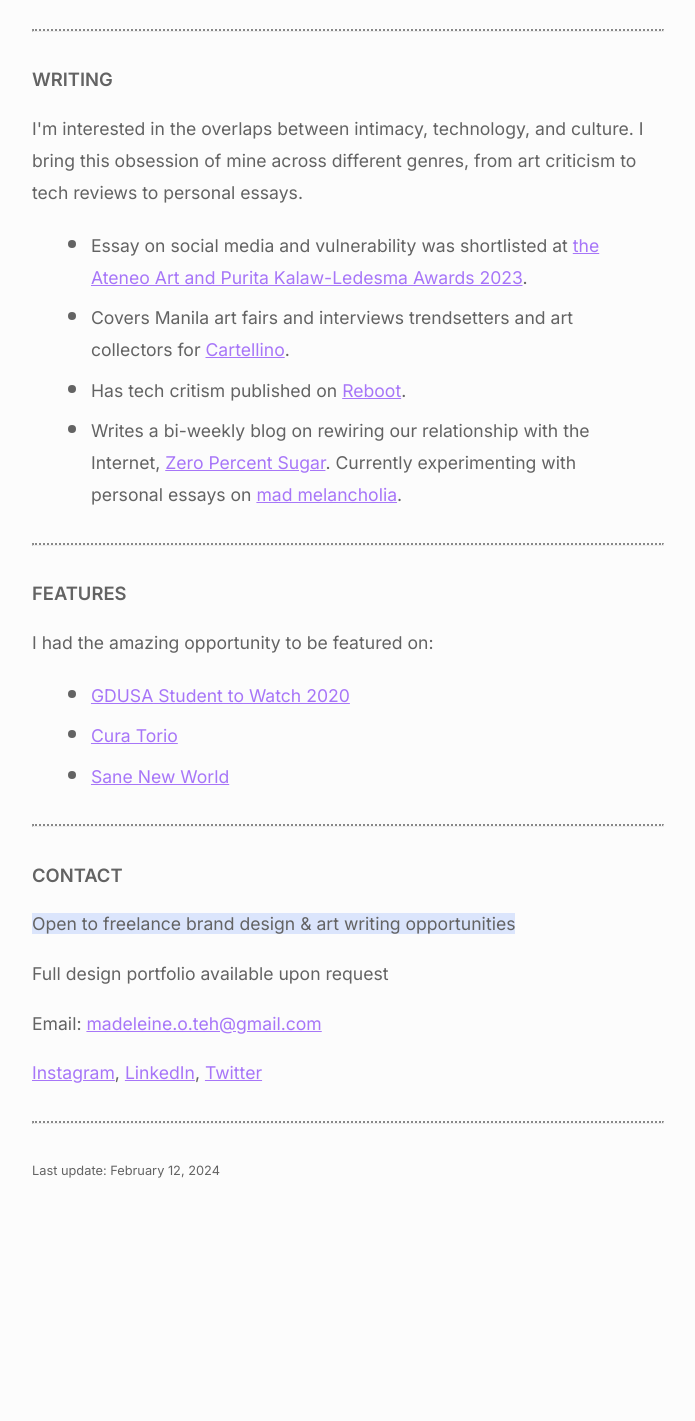
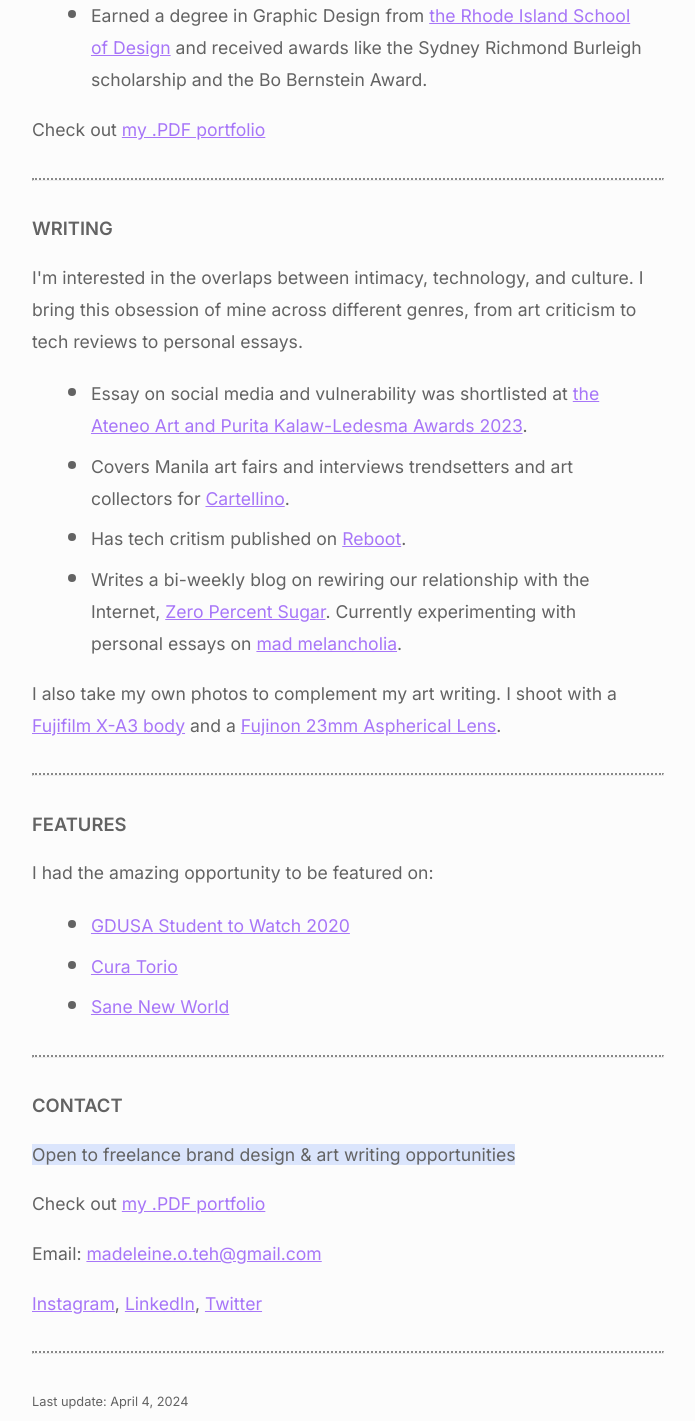
Before and after one commit to springbystone/springbystone.github.io, a plain HTML site: page index.html in a window 1280 px wide. Shown: the part 1057-2478 px from the top of the page, without its empty margins (292-987 px from the left). Before the commit the page ends 2392 px from the top, so only its background shows below. Drawn offline with Linux system fonts and the light colour scheme.

Commit message:
20240404
added .pdf portfolio & contact details

```diff
--- a/index.html
+++ b/index.html
@@ -14,7 +14,8 @@
                 <h1>Madeleine O. Teh</h1>
                 <p id="callout">I’m a designer & writer based in Manila, Philippines. I’m interested in telling <span id="italic">stories</span> through <span id="italic">words & visuals.</span></p>
                 <p><span id="highlight">Open to freelance brand design & art writing opportunities</span></p>
-
+                <p>Email: <a href="mailto:madeleine.o.teh@gmail.com">madeleine.o.teh@gmail.com</a></p>
+                <p><a href="https://www.instagram.com/madeleine.o.teh/" target="_blank">Instagram</a>, <a href="https://www.linkedin.com/in/madeleine-teh2021/" target="_blank">LinkedIn</a>, <a href="https://twitter.com/madeleine_o_teh" target="_blank">Twitter</a></p>
             </div>
             <div id="design" class="section">
                 <hr>
@@ -25,7 +26,8 @@
                     <li>Illustrated stock images and managed freelancers at <a href="https://www.canva.com/" target="_blank">Canva</a>.</li>
                     <li>Designed for artists & arts organizations at <a href="https://www.silverlensgalleries.com/" target="_blank">Silverlens Galleries</a> and <a href="https://info.risd.edu/marketing-communications/" target="_blank">the RISD Media Group</a>.</li>
                     <li>Earned a degree in Graphic Design from <a href="https://www.risd.edu/">the Rhode Island School of Design</a> and received awards like the Sydney Richmond Burleigh scholarship and the Bo Bernstein Award.</li>
-                </ul>
+                 </ul>
+                <p>Check out <a href="https://drive.google.com/file/d/1J3Tez9trT6xEDss_P7zKFPg0ULYfbV28/view" target="_blank">my .PDF portfolio</a></p>
             </div>
             <div id="writing" class="section">
                 <hr>
@@ -37,6 +39,7 @@
                     <li>Has tech critism published on <a href="https://joinreboot.org/p/2023-roundup" target="_blank">Reboot</a>.</li>
                     <li>Writes a bi-weekly blog on rewiring our relationship with the Internet, <a href="https://zeropercentsugar.substack.com/">Zero Percent Sugar</a>. Currently experimenting with personal essays on <a href="https://madeleineoteh.substack.com/">mad melancholia</a>.</li>
                 </ul>
+                <p>I also take my own photos to complement my art writing. I shoot with a <a href="https://fujifilm-x.com/en-us/support/compatibility/cameras/x-a3/" target="_blank">Fujifilm X-A3 body</a> and a <a href="https://www.henryscameraphoto.com/Fujinon-XF-23mm-F2.0-WR" target="_blank">Fujinon 23mm Aspherical Lens</a>.</p>
             </div>
             <div id="features" class="section">
                 <hr>
@@ -52,12 +55,12 @@
                 <hr>
                 <h2>CONTACT</h2>
                 <p><span id="highlight">Open to freelance brand design & art writing opportunities</span></p>
-                <p>Full design portfolio available upon request</p>
+                <p>Check out <a href="https://drive.google.com/file/d/1J3Tez9trT6xEDss_P7zKFPg0ULYfbV28/view" target="_blank">my .PDF portfolio</a></p>
                 <p>Email: <a href="mailto:madeleine.o.teh@gmail.com">madeleine.o.teh@gmail.com</a></p>
                 <p><a href="https://www.instagram.com/madeleine.o.teh/" target="_blank">Instagram</a>, <a href="https://www.linkedin.com/in/madeleine-teh2021/" target="_blank">LinkedIn</a>, <a href="https://twitter.com/madeleine_o_teh" target="_blank">Twitter</a></p>
             </div>
             <hr>
-            <p id="postscript">Last update: February 12, 2024</p>
+            <p id="postscript">Last update: April 4, 2024</p>
         </div>
     </body>
 </html>
```
